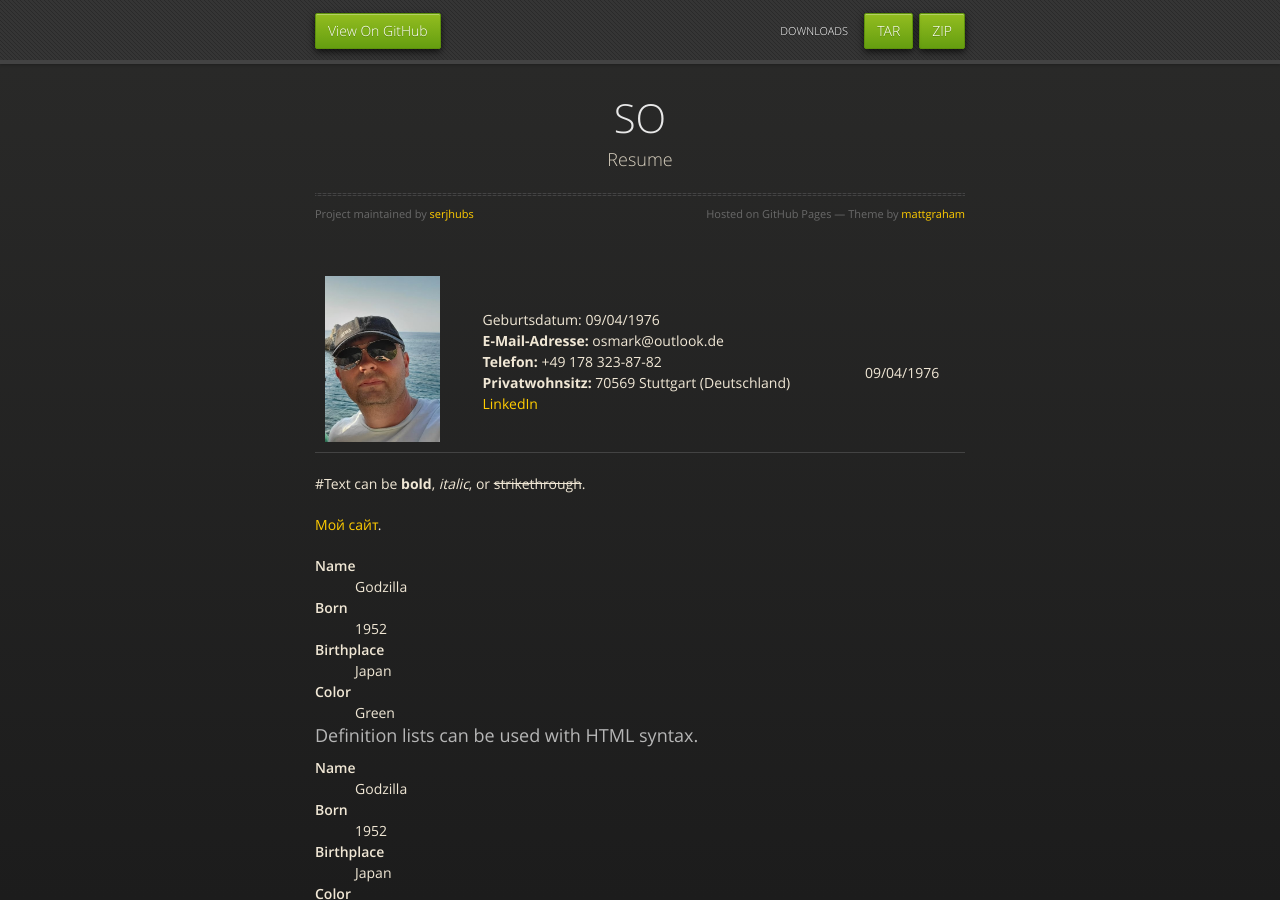
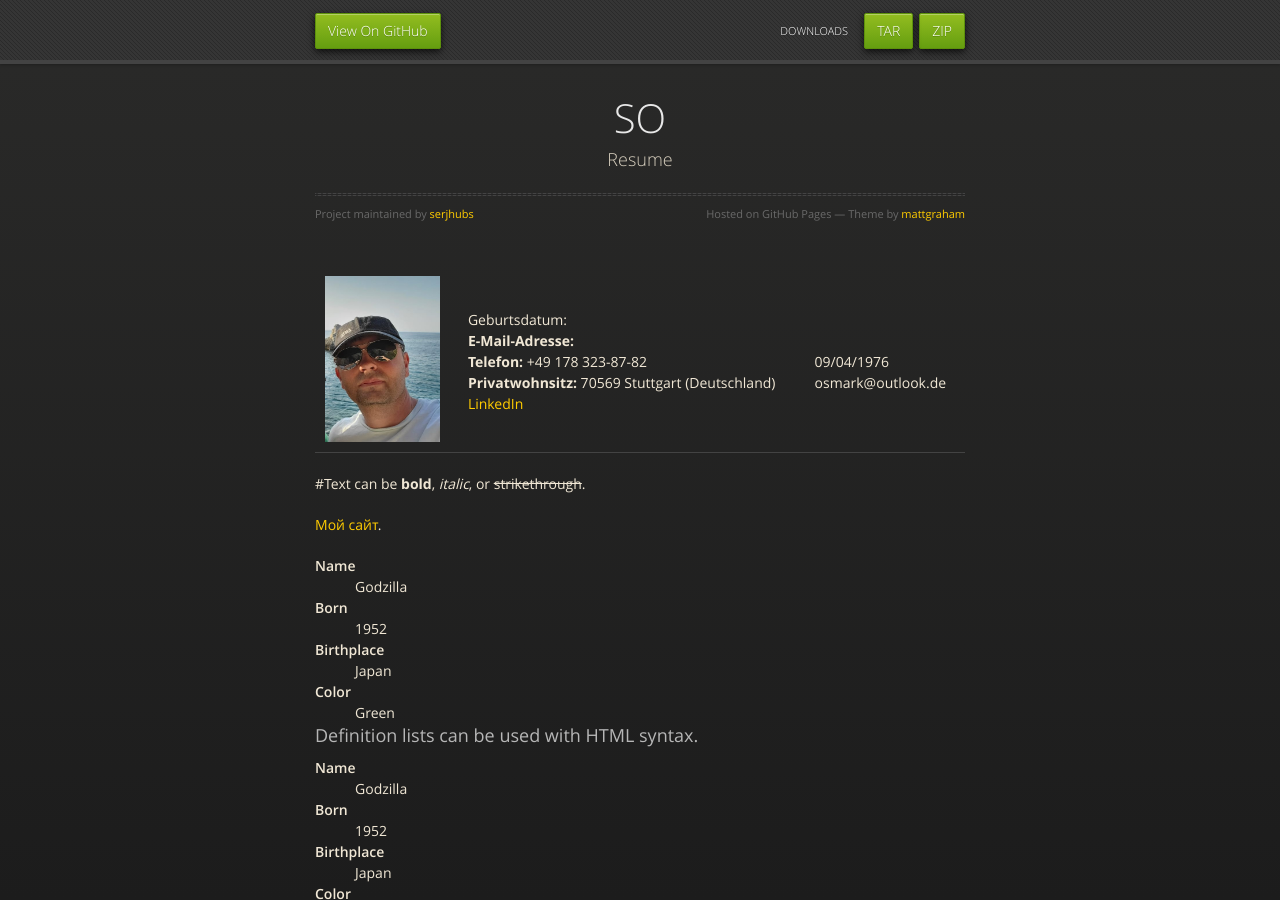
Before and after one commit to serjhubs/Resume, a Jekyll site: the page built from index.md, in a window 1280 px wide and 900 px high. Built offline with Jekyll 4.4.1, drawn with Linux system fonts in a browser that asks for light colours.

Commit message:
Update index.md

```diff
--- a/index.md
+++ b/index.md
@@ -4,14 +4,15 @@ layout: default
 <Html>
    <table><tr>
      <td><img src="https://github.com/serjhubs/Resume/blob/main/_includes/SO.jpeg?raw=true" width="115" heihgt="125"></td>
-      <td> Geburtsdatum: 09/04/1976
-       <br><strong>E-Mail-Adresse:</strong> osmark@outlook.de
+      <td> Geburtsdatum:
+       <br><strong>E-Mail-Adresse:</strong>
         <br><strong>Telefon:</strong>  +49 178 323-87-82
          <br><strong>Privatwohnsitz:</strong> 70569 Stuttgart (Deutschland)
          <br><a href="https://linkedin.com" target = "_blank">LinkedIn</a>
       </td>
        <td>
       <br>09/04/1976
+          <br>osmark@outlook.de
       </td>
      </tr>
    </table>
```
